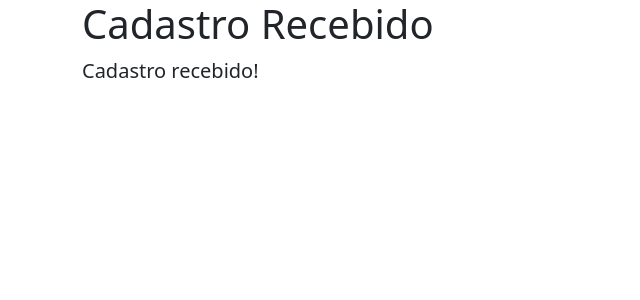
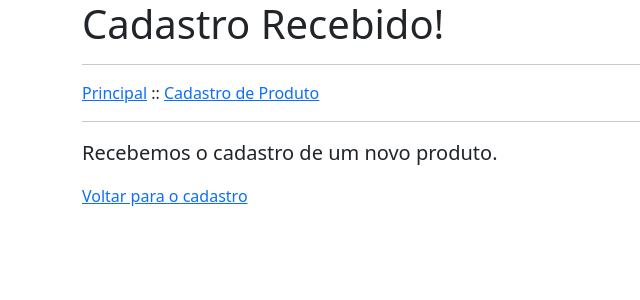
Before and after one commit to AlexLamonato/PW20242_Atividade1, a FastAPI app: page /cadastro_recebido in a window 1280 px wide. Shown: the top 300 px of the page, without its empty margins (0-640 px from the left). Run offline with FastAPI, Linux system fonts and the light colour scheme.

Commit message:
Conclusão 7,8,9

```diff
--- a/main.py
+++ b/main.py
@@ -2,10 +2,13 @@ from fastapi import FastAPI, Form, Request
 from fastapi.responses import HTMLResponse, RedirectResponse
 from fastapi.templating import Jinja2Templates
 import uvicorn
-from util import salvar_cadastro
+from repositories.produto_repo import inserir, criar_tabela  # Importa o repositório de produto
+from models.produto_model import Produto  # Importa o modelo Produto
 
 app = FastAPI()
 templates = Jinja2Templates(directory="templates")
+criar_tabela()
+
 
 @app.get("/")
 async def get_root(request: Request):
@@ -19,7 +22,7 @@ async def cadastro(request: Request):
 async def postar_cadastro(request: Request,
     nome: str = Form(...),
     descricao: str = Form(...),
-    estoque: str = Form(...),
+    estoque: int = Form(...),
     preco: str = Form(...),
     categoria: str = Form(...)):
 
@@ -29,7 +32,13 @@ async def postar_cadastro(request: Request,
         # Preço inválido, redireciona de volta para a página de cadastro
         return RedirectResponse("/cadastro", 303)
 
-    salvar_cadastro(nome, descricao, estoque, preco_float, categoria)
+    # Cria o objeto Produto usando a classe dataclass e os dados do formulário
+    produto = Produto(nome=nome, descricao=descricao, estoque=estoque, preco=preco_float, categoria=categoria)
+
+    # Chama o método inserir do repositório para salvar o produto
+    inserir(produto)
+
+    # Redireciona para a página de confirmação de cadastro recebido
     return RedirectResponse("/cadastro_recebido", 303)
 
 @app.get("/cadastro_recebido")
--- a/repositores/produto_repo.py
+++ b/repositories/produto_repo.py
@@ -1,3 +1,4 @@
+from models.produto_model import Produto
 from util import obter_conexao
 from sql.produto_sql import SQL_CRIAR_TABELA, SQL_OBTER_TODOS, SQL_INSERIR
 # from produto_model import Produto
--- a/templates/cadastro_recebido.html
+++ b/templates/cadastro_recebido.html
@@ -1,19 +1,6 @@
-<!DOCTYPE html>
-<html lang="pt-br">
-
-<head>
-    <meta charset="UTF-8">
-    <meta name="viewport" content="width=device-width, initial-scale=1.0">
-    <link href="https://cdn.jsdelivr.net/npm/bootstrap@5.3.3/dist/css/bootstrap.min.css" rel="stylesheet">
-    <title>Contato Recebido</title>
-</head>
-
-<body>
-    <main class="container">
-        <h1 class="display-6">Cadastro Recebido</h1>
-        <p class="lead">Cadastro recebido!
-        </p>
-    </main>
-</body>
-
-</html>
+{% extends "base.html" %}
+{% set titulo = "Cadastro Recebido!" %}
+{% block conteudo %}
+<p class="lead">Recebemos o cadastro de um novo produto.</p>
+<p><a href="/cadastro">Voltar para o cadastro</a></p>
+{% endblock %}
--- a/templates/index.html
+++ b/templates/index.html
@@ -2,7 +2,6 @@
 {% set titulo = "Página Principal" %}
 
 {% block conteudo %}
-<a href="/cadastro">Cadastro</a>
 <p class="lead">Lorem, ipsum dolor sit amet consectetur adipisicing elit. Alias
     quo quam nihil, laborum suscipit ipsum deleniti omnis, aliquam dicta dolor
     sapiente cumque impedit assumenda reiciendis id magnam! Itaque, ex cum!
```
Also changed, not shown: dados.db.
